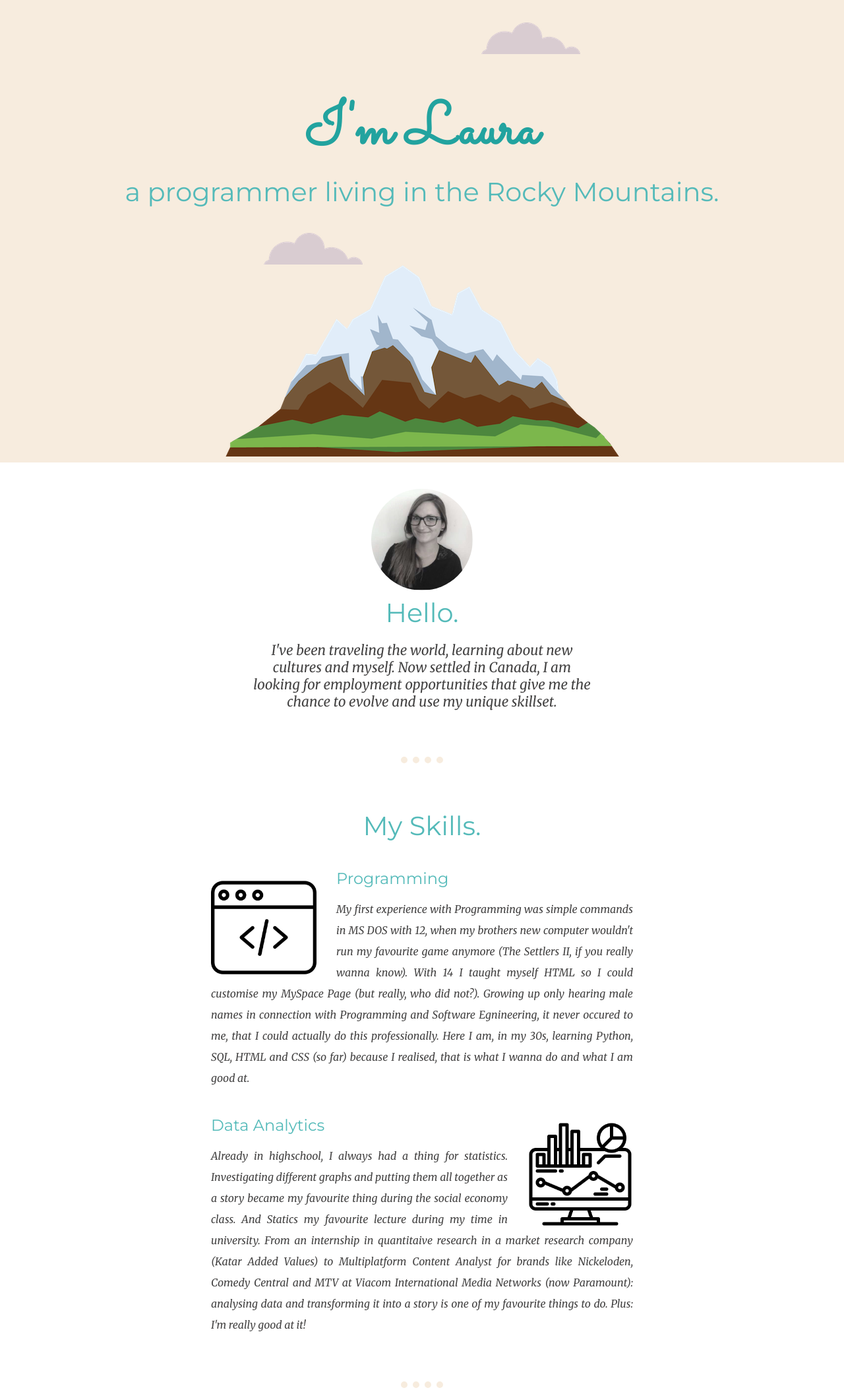
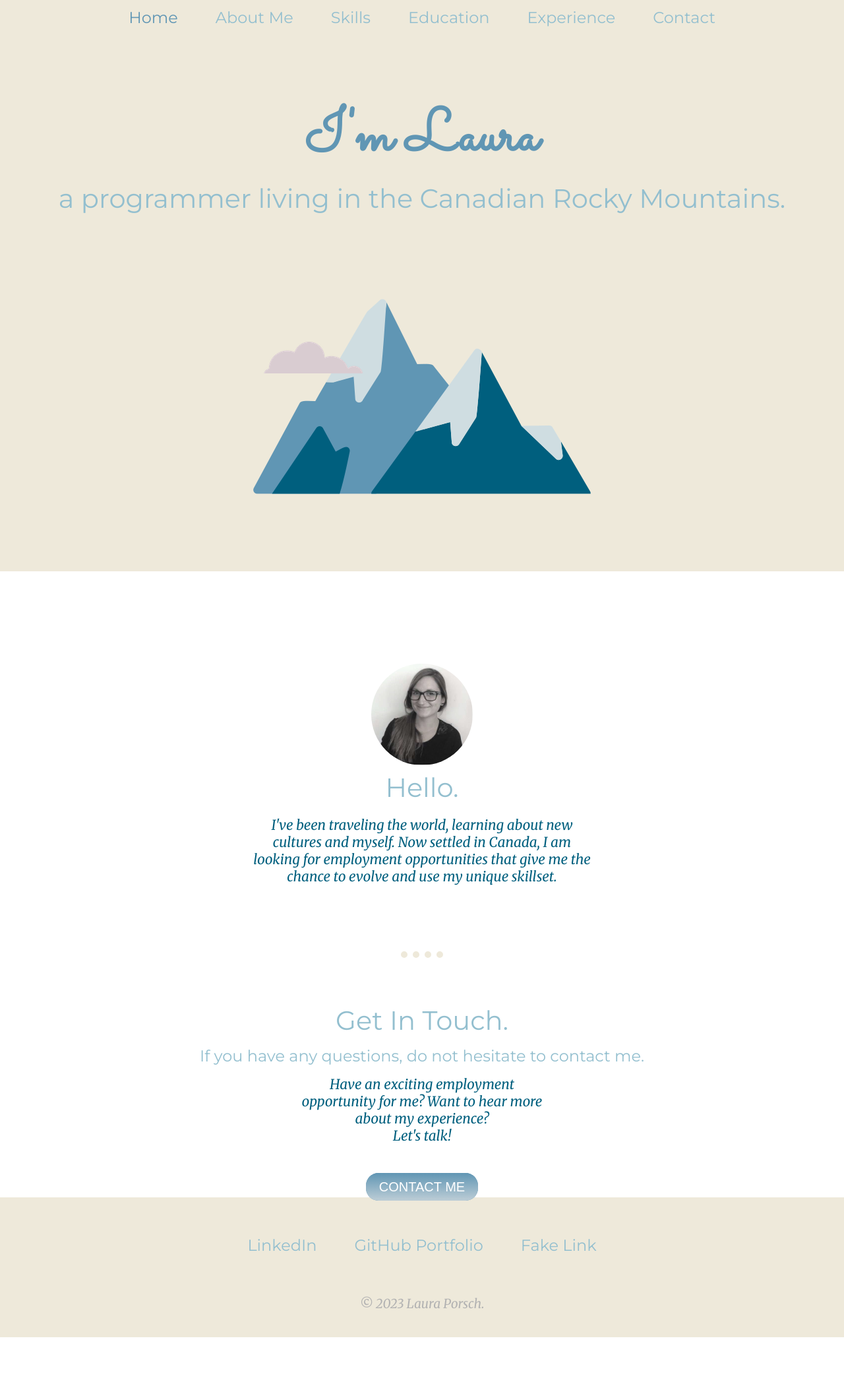
Before and after one commit to lauraporsch/ResumeWebsite, a plain HTML site: page index.html in a window 1280 px wide. Shown: the part 16-2123 px from the top of the page at 66% size. After the commit the page ends 2043 px from the top, so only its background shows below. Drawn offline with Linux system fonts and the light colour scheme.

Commit message:
Changed layout
different Mountain, added nav-bar, divided into sections on different pages

```diff
--- a/css/styles.css
+++ b/css/styles.css
@@ -1,5 +1,5 @@
 body{
-  color:#434242;
+  color:#005F7E;
   font-family: "Merriweather", serif;
   font-size: 2em;
   margin: 0;
@@ -7,7 +7,7 @@ body{
 }
 
 a{
-  color: #54BAB9;
+  color: #93BFCF;
   font-family: "Montserrat", cursive;
   font-size: 0.75em;
   margin: 10px 25px;
@@ -20,7 +20,7 @@ a:hover{
 
 
 h1 {
-  color: #22A39F;
+  color: #6096B4;
   font-family: "Sacramento", cursive;
   font-size: 5.62rem;
   margin: 50px auto 0 auto;
@@ -28,7 +28,7 @@ h1 {
 }
 
 h2 {
-  color: #54BAB9;
+  color: #93BFCF;
   font-family: "Montserrat", cursive;
   font-size: 2.5rem;
   font-weight: normal;
@@ -37,7 +37,7 @@ h2 {
 }
 
 h3 {
-  color: #54BAB9;
+  color: #93BFCF;
   font-family: "Montserrat", cursive;
   font-weight: lighter;
   font-size: 1.5rem;
@@ -47,7 +47,7 @@ h3 {
 hr{
   border-style: none;
   border-top: dotted;
-  border-color: #F7ECDE;
+  border-color: #EEE9DA;
   border-width: 10px;
   width: 5%;
   margin:70px auto 70px auto;
@@ -67,18 +67,18 @@ hr{
 }
 
 .bottom-container{
-  background-color: #E9DAC1;
+  background-color: #EEE9DA;
   padding-top: 50px;
   padding-bottom: 20px;
 }
 
 .btn {
-  background: #9ED2C6;
-  background-image: -webkit-linear-gradient(top, #9ED2C6, #54BAB9);
-  background-image: -moz-linear-gradient(top, #9ED2C6, #54BAB9);
-  background-image: -ms-linear-gradient(top, #9ED2C6, #54BAB9);
-  background-image: -o-linear-gradient(top, #9ED2C6, #54BAB9);
-  background-image: linear-gradient(to bottom, #9ED2C6, #54BAB9);
+  background: #6096B4;
+  background-image: -webkit-linear-gradient(top, #6096B4, #BDCDD6);
+  background-image: -moz-linear-gradient(top, #6096B4, #BDCDD6);
+  background-image: -ms-linear-gradient(top, #6096B4, #BDCDD6);
+  background-image: -o-linear-gradient(top, #6096B4, #BDCDD6);
+  background-image: linear-gradient(to bottom, #6096B4, #BDCDD6);
   -webkit-border-radius: 19;
   -moz-border-radius: 19;
   border-radius: 19px;
@@ -92,7 +92,7 @@ hr{
 }
 
 .btn:hover {
-  background: #54BAB9;
+  background: #93BFCF;
   text-decoration: none;
 }
 
@@ -148,7 +148,25 @@ hr{
 }
 
 .top-container{
-  background-color: #F7ECDE;
+  background-color: #EEE9DA;
   position: relative;
-  padding-top: 100px;
+  padding-top: 20px;
 }
+
+.topnav{
+  background-color: #EEE9DA;
+  padding-bottom: 50px
+}
+
+.topnav a{
+  color: #93BFCF;
+  text-align: center
+}
+
+.topnav a.active{
+  color: #6096B4
+}
+
+#aboutme{
+  margin: 100px auto
+}
--- a/index.html
+++ b/index.html
@@ -9,50 +9,49 @@
     <link rel="preconnect" href="https://fonts.gstatic.com" crossorigin>
     <link href="https://fonts.googleapis.com/css2?family=Merriweather:ital@1&family=Montserrat&family=Sacramento&display=swap" rel="stylesheet">
   </head>
+
   <body>
+
     <div class="top-container">
-      <img class="top-cloud" src="images/cloud.png" alt="cloud-img">
+      <div class="topnav">
+        <a class="active" href="index.html">Home</a>
+        <a href="index.html#aboutme">About Me</a>
+        <a href="skills.html">Skills</a>
+        <a href="education.html">Education</a>
+        <a href="experience.html">Experience</a>
+        <a href="index.html#contact">Contact</a>
+      </div>
+
+      <!-- <img class="top-cloud" src="images/cloud.png" alt="cloud-img"> -->
+
       <span class ="greeting">
         <h1>I'm Laura</h1>
-        <h2>a programmer living in the Rocky Mountains.</h2>
+        <h2>a programmer living in the Canadian Rocky Mountains.</h2>
       </span>
       <img class="bottom-cloud" src="images/cloud.png" alt="cloud-img">
-      <img src="images/mountain.png" alt="mountain-img">
+      <img src="images/mountain_final.png" alt="mountain-img">
     </div>
+
     <br>
-    <div class="middle-container">
-      <div class="profile">
+
+    <div id="aboutme">
       <img class= "profile-picture" src="Picture.jpg" alt="Picture Laura Porsch">
       <h2>Hello.</h2>
       <p class= "description">I've been traveling the world, learning about new cultures and myself.
         Now settled in Canada, I am looking for employment opportunities that give
         me the chance to evolve and use my unique skillset.</p>
     </div>
+
     <hr>
-      <div class="skills">
-        <h2>My Skills.</h2>
-        <div class="skill-row">
-          <img class="programming-icon" src="images/web-programming.png" alt="icon programming">
-          <h3>Programming</h3>
-          <p class="small-text">My first experience with Programming was simple commands in MS DOS with 12, when my brothers new computer wouldn't run my favourite game anymore (The Settlers II, if you really wanna know). With 14 I taught myself HTML so I could customise my MySpace Page (but really, who did not?). Growing up only hearing male names in connection with Programming and Software Egnineering, it never occured to me, that I could actually do this professionally. Here I am, in my 30s, learning Python, SQL, HTML and CSS (so far) because I realised, that is what I wanna do and what I am good at.</p>
-        </div>
-        <div class="skill-row">
-          <img class="analytics-icon" src="images/data-analytics.png" alt="icon data analytics">
 
-          <h3>Data Analytics</h3>
-          <p class="small-text">Already in highschool, I always had a thing for statistics. Investigating different graphs and putting them all together as a story became my favourite thing during the social economy class. And Statics my favourite lecture during my time in university. From an internship in quantitaive research in a market research company (Katar Added Values) to Multiplatform Content Analyst for brands like Nickeloden, Comedy Central and MTV at Viacom International Media Networks (now Paramount): analysing data and transforming it into a story is one of my favourite things to do. Plus: I'm really good at it!</p>
-        </div>
-        </div>
-      </div>
-      <hr>
-      <div class="contact-me">
+    <div id="contact">
       <h2>Get In Touch.</h2>
       <h3>If you have any questions, do not hesitate to contact me.</h3>
       <p class="paragraph-contact">Have an exciting employment opportunity for me? Want to hear more about my experience?<br>Let's talk!</p>
       <br>
       <a class="btn" href="mailto:laura.porsch@gmx.de">CONTACT ME</a>
     </div>
-    </div>
+
     <div class="bottom-container">
       <a class="footer-link" href="https://www.linkedin.com/in/lauraporsch/">LinkedIn</a>
       <a class="footer-link" href="https://github.com/">GitHub Portfolio</a>
```
Also changed, not shown: education.html (added, +35 -0 lines), experience.html (added, +35 -0 lines), skills.html (added, +51 -0 lines), images/mountain2.png (added), images/mountain3.png (added), images/mountain_final.png (added). Lines whose indentation alone changed are shown as unchanged.
